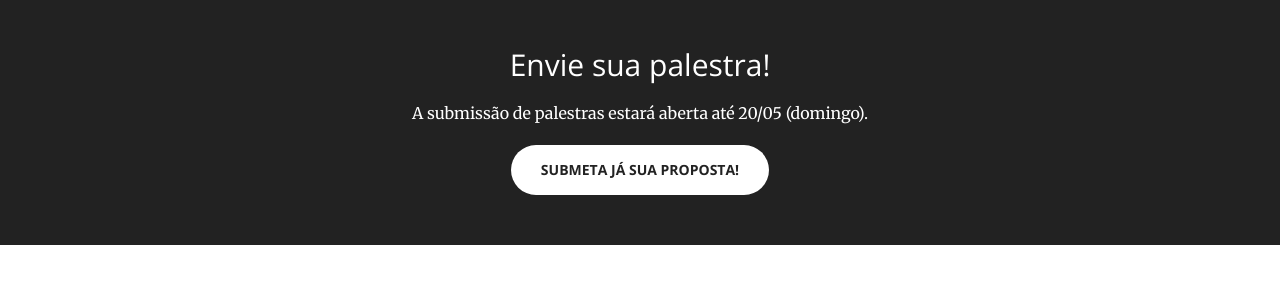
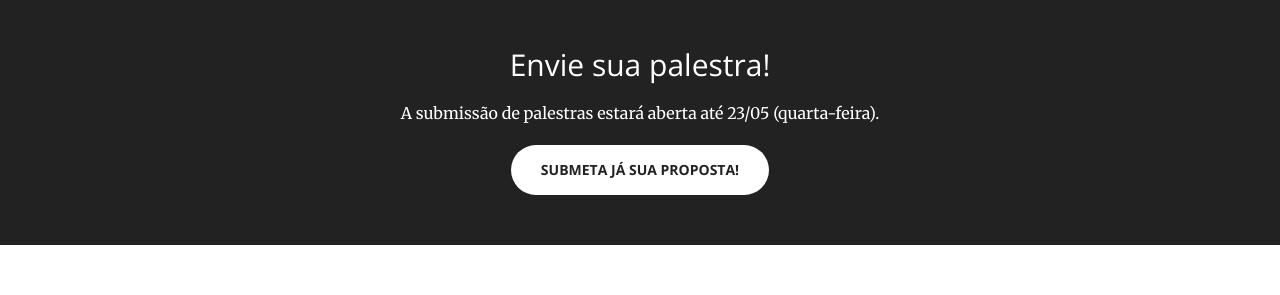
Before and after one commit to PHPSC/site-conf, a Jekyll site: the page built from index.html, in a window 1280 px wide and 900 px high, scrolled down 1913 px. Shown: the part 235-530 px from the top of the window. Built offline with Jekyll 4.4.1, drawn with Linux system fonts in a browser that asks for light colours.

Commit message:
Update aside.html

```diff
--- a/_includes/aside.html
+++ b/_includes/aside.html
@@ -2,7 +2,7 @@
       <div class="container text-center">
           <div class="call-to-action">
               <h2>Envie sua palestra!</h2>
-              <p>A submissão de palestras estará aberta até 20/05 (domingo).</p>
+              <p>A submissão de palestras estará aberta até 23/05 (quarta-feira).</p>
               <a href="https://docs.google.com/forms/d/e/1FAIpQLSdN5NJ4NSJktzEu13gFxB4Hu0ailgSYI4wPmDHWKQUjh-IRpg/viewform" class="btn btn-default btn-xl wow tada">Submeta já sua proposta!</a>
           </div>
       </div>
```
